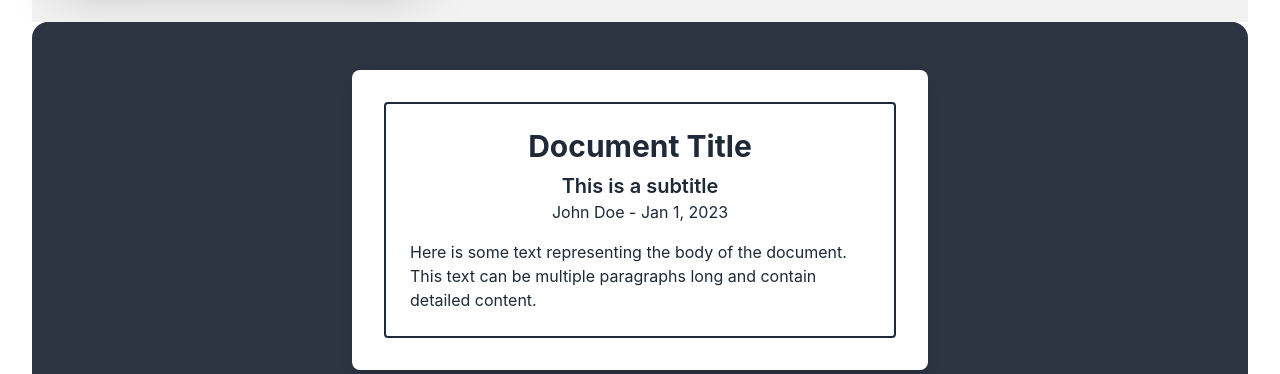
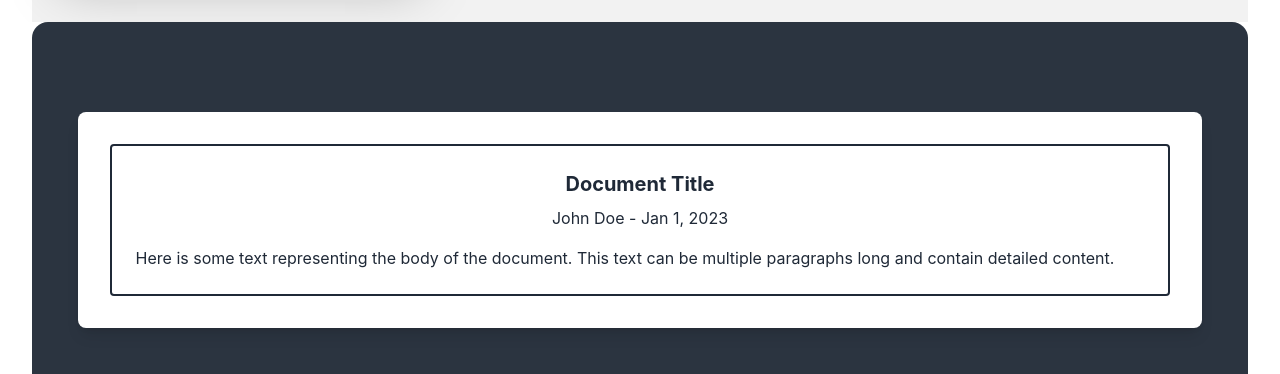
Before and after one commit to ImmaculateDivinity/daisy_frontend, a React (Vite) app: page / in a window 1280 px wide. Shown: the part 426-800 px from the top of the page. Built offline with nearby package versions, Linux system fonts and the light colour scheme.

Commit message:
Radial Slow Chasing Pixie-lookin Glow Added

```diff
--- a/src/App.tsx
+++ b/src/App.tsx
@@ -7,6 +7,7 @@ import Footer from "./components/Footer.tsx";
 import Hero from "./components/Hero.tsx";
 import StickyNote from "./components/StickyNotes.tsx";
 import Document from "./components/Document";
+import WideDocument from "./components/WideDocument";
 import Timeline from "./components/Timeline";
 import TimelineItem from "./components/TimelineItem";
 import Carousel from "./components/Carousel.tsx";
@@ -27,18 +28,16 @@ function App() {
   };
 
   const items = [
-    <Document
+    <WideDocument
       key="1"
       title="Document Title"
-      subtitle="This is a subtitle"
       author="John Doe"
       date="Jan 1, 2023"
       body="Here is some text representing the body of the document. This text can be multiple paragraphs long and contain detailed content."
     />,
-    <Document
+    <WideDocument
       key="2"
       title="SECOND Document Title"
-      subtitle="This is a subtitle"
       author="John Doe"
       date="Jan 1, 2023"
       body="Here is some text representing the body of the document. This text can be multiple paragraphs long and contain detailed content."
--- a/src/components/Document.tsx
+++ b/src/components/Document.tsx
@@ -1,11 +1,9 @@
 //can be used as a base component for the component for the blogs
 //guides etc.
-//please utilize this, but remove sizes, remove animations, and just
 //make it seem like a piece of parchment paper
 
-import React from "react";
+import React, { useState, useRef } from "react";
 import { useSpring, animated } from "react-spring";
-
 interface DocumentProps {
   title: string;
   subtitle: string;
@@ -18,7 +16,7 @@ const calc = (x: number, y: number, rect: DOMRect) => {
   // Normalize the cursor coordinates to be from -0.5 to 0.5
   const xRel = (x - (rect.left + rect.width / 2)) / rect.width; // -0.5 when cursor at left edge, 0.5 at right edge
   const yRel = (y - (rect.top + rect.height / 2)) / rect.height; // -0.5 when cursor at top edge, 0.5 at bottom edge
-  const tiltMax = 9; // The maximum tilt angle
+  const tiltMax = 15; // The maximum tilt angle
 
   // Inverting the signs for tiltX and tiltY to reverse the tilt direction
   const tiltY = -xRel * tiltMax; // Tilt on Y-axis changes with horizontal movement
@@ -36,27 +34,54 @@ const Document: React.FC<DocumentProps> = ({
   date,
   body,
 }) => {
+  const ref = useRef<HTMLDivElement>(null);
+  const [opacity, setOpacity] = useSpring(() => ({ value: 0 }));
+  const [spotlightStyle, setSpotlightStyle] = useSpring(() => ({
+    opacity: 0,
+    background:
+      "radial-gradient(circle at 0px 0px, rgba(116, 128, 255, 0.25), transparent 40%)",
+    config: { duration: 1800 },
+  }));
   const [props, set] = useSpring(() => ({
     xys: [0, 0, 1],
-    config: { mass: 5, tension: 350, friction: 40 },
+    config: { mass: 5, tension: 360, friction: 40 },
   }));
+  const handleMouseMove = (e: React.MouseEvent<HTMLDivElement>) => {
+    const rect = ref.current?.getBoundingClientRect();
+    if (rect) {
+      setSpotlightStyle({
+        opacity: 1,
+        background: `radial-gradient(circle at ${e.clientX - rect.left}px ${
+          e.clientY - rect.top
+        }px, rgba(116, 128, 255, 0.65), transparent 60%)`,
+      });
 
+      set(calc(e.clientX, e.clientY, rect));
+    }
+  };
   return (
     <animated.div
+      ref={ref}
       className="bg-white text-gray-800 max-w-xl mx-auto my-8 p-8 rounded-lg shadow-lg"
       style={{
         transform: props.xys.interpolate(
           (x, y, s) =>
             `perspective(1000px) rotateX(${x}deg) rotateY(${y}deg) scale(${s})`
         ),
+        zIndex: 1,
       }}
-      onMouseMove={({ clientX, clientY, currentTarget }) => {
-        const rect = currentTarget.getBoundingClientRect();
-        set(calc(clientX, clientY, rect));
+      onMouseMove={handleMouseMove}
+      onMouseEnter={() => setOpacity({ value: 1 })}
+      onMouseLeave={() => {
+        set({ xys: [0, 0, 1] });
+        setSpotlightStyle({ opacity: 0 });
       }}
-      onMouseLeave={() => set({ xys: [0, 0, 1] })}
     >
-      <div className="border-2 border-gray-800 p-6 rounded">
+      <animated.div
+        className="absolute top-0 left-0 right-0 bottom-0 rounded-lg pointer-events-none"
+        style={spotlightStyle}
+      />
+      <div className="relative border-2 border-gray-800 p-6 rounded">
         <div className="text-center mb-4">
           <h1 className="text-3xl font-bold mb-2">{title}</h1>
           <h2 className="text-xl font-semibold">{subtitle}</h2>
--- /dev/null
+++ b/src/components/WideDocument.tsx
@@ -0,0 +1,33 @@
+import React from "react";
+
+interface DocumentProps {
+  title: string;
+  author: string;
+  date: string;
+  body: string;
+}
+
+const Document: React.FC<DocumentProps> = ({ title, author, date, body }) => {
+  return (
+    <div
+      className="bg-white text-gray-800 w-full mx-auto my-8 p-8 rounded-lg shadow-lg"
+      style={{ maxWidth: "95%" }} // Adjust width to your preference
+    >
+      <div className="border-2 border-gray-800 p-6 rounded">
+        <div className="text-center mb-4">
+          <h1 className="text-xl font-bold mb-2">{title}</h1>{" "}
+          {/* Adjusted font size */}
+          {/* Removed subtitle */}
+          <p className="text-md mb-4">
+            {author} - {date}
+          </p>
+        </div>
+        <div className="text-left">
+          <p>{body}</p>
+        </div>
+      </div>
+    </div>
+  );
+};
+
+export default Document;
```
Also changed, not shown: public/design_info.txt, src/components/TexturedDocument.tsx (added).
